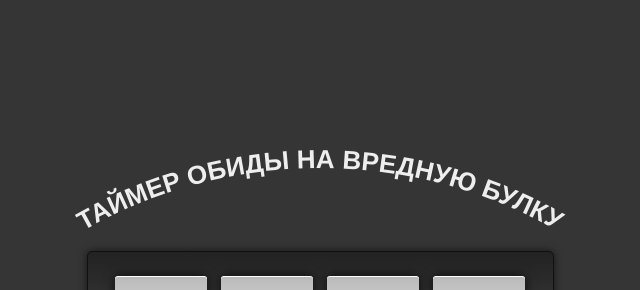
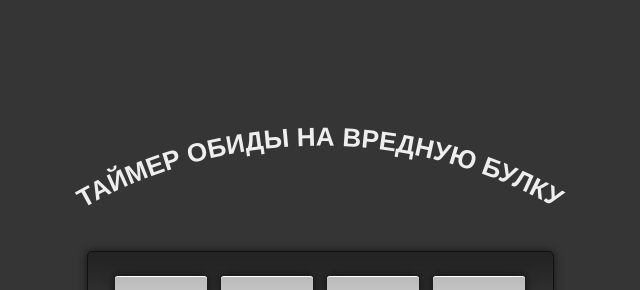
Before and after one commit to sonfire186/bulka_time, a plain HTML site: page index.html in a window 1280 px wide. Shown: the part 68-358 px from the top of the page, without its empty margins (320-960 px from the left). Drawn offline with Linux system fonts and the light colour scheme.

Commit message:
tiles_text center

```diff
--- a/css/main.css
+++ b/css/main.css
@@ -6,13 +6,12 @@ body {
 }
 
 #tiles_text {
-    text-align: center;
-    margin: auto;
     position: absolute;
-    top: 25%;
-    bottom: 0;
-    left: 0;
-    right: 0
+    top: 50%;
+    left: 50%;
+    -ms-transform: translateX(-50%) translateY(-190%);
+    -webkit-transform: translate(-50%,-190%);
+    transform: translate(-50%,-190%);
 }
 
 #countdown {
```
